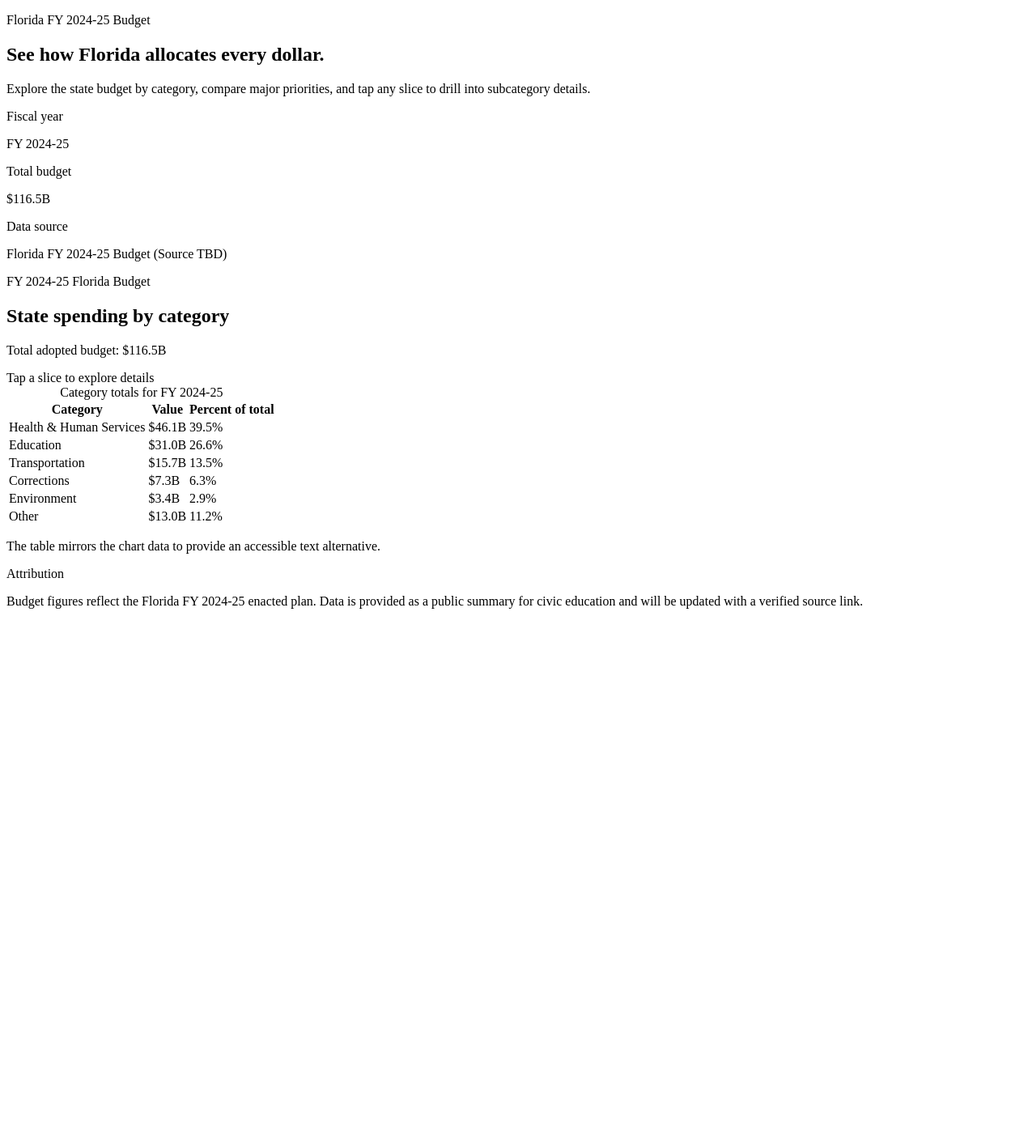
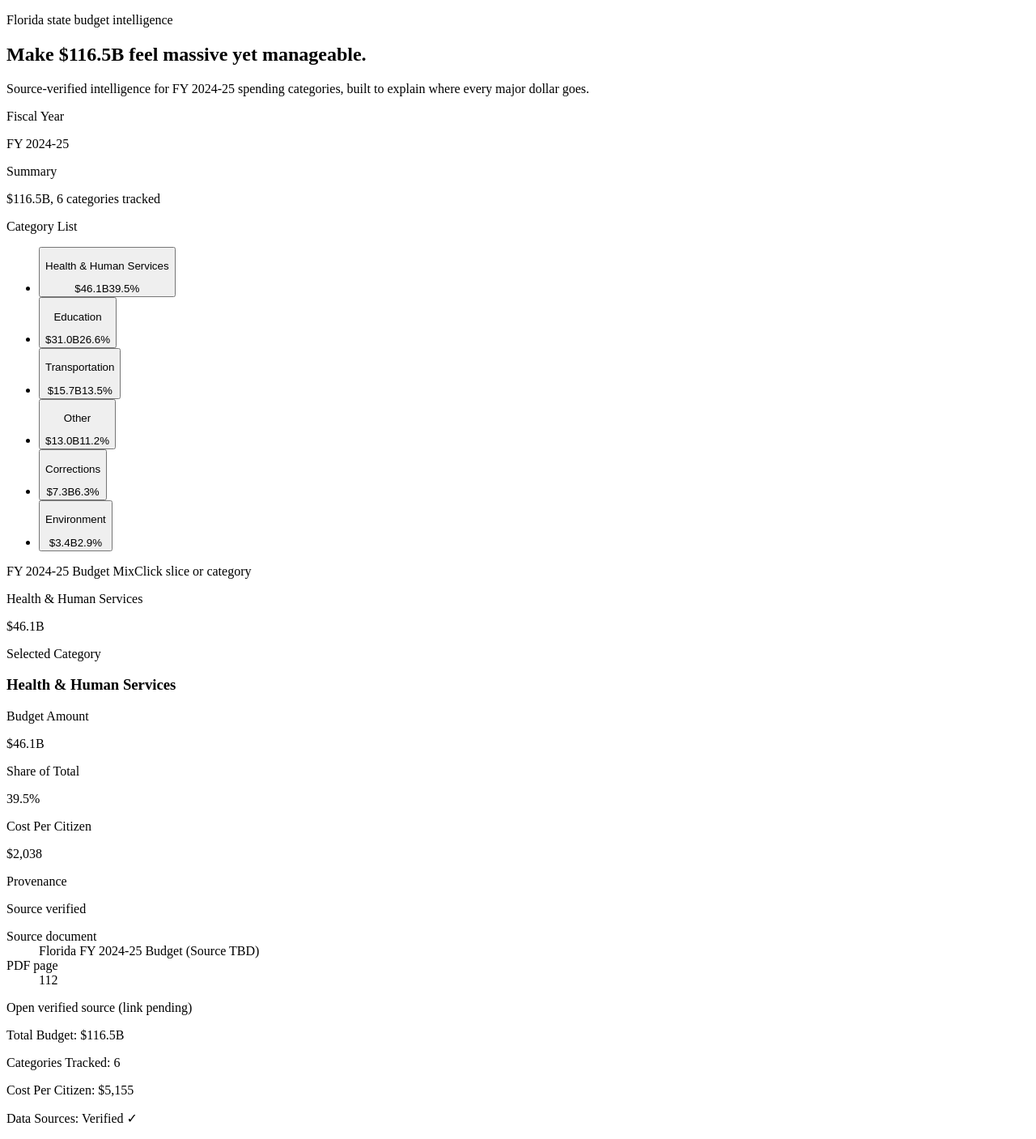
Before and after one commit to GITDusty/catalyst-patriot, a Next.js app: page / in a window 1280 px wide. Shown: the whole page at 81% size. Before the commit the page ends 800 px from the top, so only its background shows below. Built offline with nearby package versions, Linux system fonts and the light colour scheme.

Commit message:
feat: overhaul budget explorer into two-column dashboard layout

```diff
--- a/app/components/BudgetExplorer.tsx
+++ b/app/components/BudgetExplorer.tsx
@@ -1,83 +1,207 @@
 "use client";
 
-import { useId, useState } from "react";
+import { useMemo, useState } from "react";
 
-import type { BudgetCategory } from "../data/budget-types";
 import { floridaBudget } from "../data/florida-budget";
 import { BudgetDonut } from "./charts/BudgetDonut";
-import { CategoryDialog } from "./modals/CategoryDialog";
-import { CategoryTable } from "./tables/CategoryTable";
-import { formatCurrency } from "../utils/formatting";
+import {
+  formatCurrency,
+  formatCurrencyWhole,
+  formatPercent,
+} from "../utils/formatting";
+
+const FLORIDA_POPULATION = 22.6e6;
+
+const PAGE_BY_CATEGORY: Record<string, number> = {
+  "Health & Human Services": 112,
+  Education: 74,
+  Transportation: 168,
+  Corrections: 201,
+  Environment: 233,
+  Other: 262,
+};
 
 export const BudgetExplorer = () => {
-  const tableId = useId();
-  const [selectedCategory, setSelectedCategory] = useState<BudgetCategory | null>(
-    null
-  );
   const {
-    meta: { fiscalYear, totalBudget },
+    meta: { fiscalYear, totalBudget, sourceLabel, sourceUrl },
     categories,
   } = floridaBudget;
+  const sortedCategories = useMemo(
+    () => [...categories].sort((a, b) => b.value - a.value),
+    [categories]
+  );
+  const [selectedCategoryName, setSelectedCategoryName] = useState(
+    sortedCategories[0]?.name ?? ""
+  );
+  const selectedCategory =
+    sortedCategories.find((category) => category.name === selectedCategoryName) ??
+    sortedCategories[0] ??
+    null;
+
+  if (!selectedCategory) {
+    return null;
+  }
+
+  const selectedPercent =
+    totalBudget > 0 ? selectedCategory.value / totalBudget : 0;
+  const categoryCostPerCitizen = selectedCategory.value / FLORIDA_POPULATION;
+  const provenancePage = PAGE_BY_CATEGORY[selectedCategory.name] ?? 1;
+  const hasSourceLink = Boolean(sourceUrl);
 
   return (
-    <section className="section-shell">
-      <div className="grid gap-6 lg:grid-cols-[minmax(0,1.2fr)_minmax(0,0.8fr)]">
-        <div className="rounded-3xl border border-slate-200 bg-white/90 p-6 shadow-sm">
-          <div className="flex flex-col gap-3 sm:flex-row sm:items-end sm:justify-between">
-            <div>
-              <p className="text-xs font-semibold uppercase tracking-[0.2em] text-slate-500">
-                {fiscalYear} Florida Budget
-              </p>
-              <h2 className="mt-2 text-2xl font-semibold text-slate-900 sm:text-3xl">
-                State spending by category
-              </h2>
-              <p className="mt-2 text-sm text-slate-600">
-                Total adopted budget: {formatCurrency(totalBudget)}
-              </p>
+    <section className="section-shell pt-8">
+      <div className="grid gap-6 lg:grid-cols-[minmax(0,0.4fr)_minmax(0,0.6fr)]">
+        <aside className="rounded-xl border border-white/10 bg-white/5 p-4 backdrop-blur-md md:p-5">
+          <p className="text-xs uppercase tracking-[0.2em] text-gray-400">
+            Category List
+          </p>
+          <ul className="mt-4 space-y-2">
+            {sortedCategories.map((category) => {
+              const percent = totalBudget > 0 ? category.value / totalBudget : 0;
+              const isActive = selectedCategory.name === category.name;
+
+              return (
+                <li key={category.name}>
+                  <button
+                    type="button"
+                    onClick={() => setSelectedCategoryName(category.name)}
+                    className={`w-full rounded-lg border p-3 text-left transition-all duration-300 ${
+                      isActive
+                        ? "border-cyan-500 bg-cyan-500/10 shadow-[inset_3px_0_0_0_rgba(6,182,212,1)]"
+                        : "border-white/10 bg-slate-950/40 hover:border-cyan-500/40 hover:bg-slate-900/70"
+                    }`}
+                  >
+                    <p
+                      className={`text-sm font-semibold ${
+                        isActive ? "text-cyan-300" : "text-white"
+                      }`}
+                    >
+                      {category.name}
+                    </p>
+                    <div className="mt-2 flex items-center justify-between gap-3 text-xs">
+                      <span className="text-gray-300">
+                        {formatCurrency(category.value)}
+                      </span>
+                      <span className={isActive ? "text-cyan-400" : "text-gray-400"}>
+                        {formatPercent(percent)}
+                      </span>
+                    </div>
+                  </button>
+                </li>
+              );
+            })}
+          </ul>
+        </aside>
+
+        <div className="space-y-4">
+          <div className="rounded-xl border border-white/10 bg-white/5 p-4 backdrop-blur-md md:p-6">
+            <div className="mb-3 flex items-center justify-between text-xs uppercase tracking-[0.18em] text-gray-400">
+              <span>{fiscalYear} Budget Mix</span>
+              <span>Click slice or category</span>
             </div>
-            <div className="inline-flex items-center rounded-full border border-slate-200 bg-slate-50 px-3 py-1 text-xs font-semibold text-slate-600">
-              Tap a slice to explore details
-            </div>
-          </div>
-
-          <div className="mt-6">
             <BudgetDonut
-              data={categories}
+              data={sortedCategories}
               total={totalBudget}
-              tableId={tableId}
-              activeCategory={selectedCategory?.name}
+              tableId="budget-category-summary"
+              activeCategory={selectedCategory.name}
+              centerLabel={selectedCategory.name}
+              centerValue={formatCurrency(selectedCategory.value)}
               onSelectCategory={(category) => {
-                setSelectedCategory(category);
+                setSelectedCategoryName(category.name);
               }}
             />
           </div>
-        </div>
 
-        <div className="rounded-3xl border border-slate-200 bg-white/90 p-6 shadow-sm">
-          <CategoryTable
-            id={tableId}
-            caption={`Category totals for ${fiscalYear}`}
-            items={categories}
-            total={totalBudget}
-          />
-          <p className="mt-4 text-xs text-slate-500">
-            The table mirrors the chart data to provide an accessible text
-            alternative.
-          </p>
+          <div className="rounded-xl border border-white/10 bg-white/5 p-5 backdrop-blur-md transition-all duration-300">
+            <p className="text-xs uppercase tracking-[0.18em] text-cyan-400">
+              Selected Category
+            </p>
+            <h3 className="mt-2 text-2xl font-semibold text-white">
+              {selectedCategory.name}
+            </h3>
+            <div className="mt-4 grid gap-3 sm:grid-cols-3">
+              <div className="rounded-lg border border-white/10 bg-slate-950/30 p-3">
+                <p className="text-xs uppercase tracking-wide text-gray-400">
+                  Budget Amount
+                </p>
+                <p className="mt-1 text-lg font-semibold text-white">
+                  {formatCurrency(selectedCategory.value)}
+                </p>
+              </div>
+              <div className="rounded-lg border border-white/10 bg-slate-950/30 p-3">
+                <p className="text-xs uppercase tracking-wide text-gray-400">
+                  Share of Total
+                </p>
+                <p className="mt-1 text-lg font-semibold text-white">
+                  {formatPercent(selectedPercent)}
+                </p>
+              </div>
+              <div className="rounded-lg border border-white/10 bg-slate-950/30 p-3">
+                <p className="text-xs uppercase tracking-wide text-gray-400">
+                  Cost Per Citizen
+                </p>
+                <p className="mt-1 text-lg font-semibold text-white">
+                  {formatCurrencyWhole(categoryCostPerCitizen)}
+                </p>
+              </div>
+            </div>
+
+            <div className="mt-5 rounded-lg border border-white/10 bg-slate-950/35 p-4">
+              <div className="mb-3 flex items-center justify-between gap-3">
+                <p className="text-sm font-semibold text-white">Provenance</p>
+                <span className="rounded-full border border-cyan-500/40 bg-cyan-500/10 px-2 py-1 text-xs font-medium text-cyan-300">
+                  Source verified
+                </span>
+              </div>
+              <dl className="space-y-2 text-sm">
+                <div className="flex items-center justify-between gap-3">
+                  <dt className="text-gray-400">Source document</dt>
+                  <dd className="text-right text-gray-200">{sourceLabel}</dd>
+                </div>
+                <div className="flex items-center justify-between gap-3">
+                  <dt className="text-gray-400">PDF page</dt>
+                  <dd className="text-gray-200">{provenancePage}</dd>
+                </div>
+              </dl>
+              {hasSourceLink ? (
+                <a
+                  href={sourceUrl}
+                  target="_blank"
+                  rel="noreferrer"
+                  className="mt-4 inline-flex text-sm font-medium text-cyan-400 transition hover:text-cyan-300"
+                >
+                  Open verified source
+                </a>
+              ) : (
+                <span className="mt-4 inline-flex text-sm text-gray-500">
+                  Open verified source (link pending)
+                </span>
+              )}
+            </div>
+          </div>
         </div>
       </div>
 
-      <CategoryDialog
-        open={Boolean(selectedCategory)}
-        onOpenChange={(open) => {
-          if (!open) {
-            setSelectedCategory(null);
-          }
-        }}
-        category={selectedCategory}
-        fiscalYear={fiscalYear}
-        total={totalBudget}
-      />
+      <div
+        id="budget-category-summary"
+        className="mt-6 grid gap-3 rounded-xl border border-white/10 bg-slate-950/40 p-4 text-sm text-gray-200 md:grid-cols-4"
+      >
+        <p>
+          Total Budget: <span className="font-semibold text-white">{formatCurrency(totalBudget)}</span>
+        </p>
+        <p>
+          Categories Tracked: <span className="font-semibold text-white">{sortedCategories.length}</span>
+        </p>
+        <p>
+          Cost Per Citizen:{" "}
+          <span className="font-semibold text-white">
+            {formatCurrencyWhole(totalBudget / FLORIDA_POPULATION)}
+          </span>
+        </p>
+        <p>
+          Data Sources: <span className="font-semibold text-cyan-300">Verified ✓</span>
+        </p>
+      </div>
     </section>
   );
 };
--- a/app/components/charts/BudgetDonut.tsx
+++ b/app/components/charts/BudgetDonut.tsx
@@ -20,6 +20,8 @@ type BudgetDonutProps = {
   onSelectCategory: (category: BudgetCategory) => void;
   tableId: string;
   activeCategory?: string;
+  centerLabel?: string;
+  centerValue?: string;
 };
 
 type DonutTooltipProps = {
@@ -43,11 +45,11 @@ const DonutTooltip = ({ active, payload, total }: DonutTooltipProps) => {
   const percent = total > 0 ? value / total : 0;
 
   return (
-    <div className="rounded-lg border border-slate-200 bg-white/95 px-3 py-2 text-xs shadow-lg">
-      <div className="text-sm font-semibold text-slate-900">
+    <div className="rounded-lg border border-white/10 bg-slate-950/90 px-3 py-2 text-xs shadow-lg backdrop-blur">
+      <div className="text-sm font-semibold text-white">
         {item?.name ?? entry.name}
       </div>
-      <div className="mt-1 flex flex-col gap-1 text-slate-600">
+      <div className="mt-1 flex flex-col gap-1 text-gray-300">
         <span>{formatCurrency(value)}</span>
         <span>{formatPercent(percent)} of total</span>
       </div>
@@ -61,6 +63,8 @@ export const BudgetDonut = ({
   onSelectCategory,
   tableId,
   activeCategory,
+  centerLabel,
+  centerValue,
 }: BudgetDonutProps) => {
   const activeIndex = activeCategory
     ? data.findIndex((item) => item.name === activeCategory)
@@ -73,7 +77,7 @@ export const BudgetDonut = ({
       aria-label="Budget category breakdown"
       role="img"
     >
-      <div className="h-72 w-full sm:h-80 md:h-96">
+      <div className="relative h-72 w-full sm:h-80 md:h-96">
         <ResponsiveContainer width="100%" height="100%">
           <PieChart>
             <Pie
@@ -108,6 +112,18 @@ export const BudgetDonut = ({
             <Tooltip trigger="click" content={<DonutTooltip total={total} />} />
           </PieChart>
         </ResponsiveContainer>
+        {centerLabel && centerValue ? (
+          <div className="pointer-events-none absolute inset-0 flex items-center justify-center">
+            <div className="max-w-[11rem] text-center">
+              <p className="text-xs uppercase tracking-[0.16em] text-gray-400">
+                {centerLabel}
+              </p>
+              <p className="mt-2 text-xl font-semibold text-white sm:text-2xl">
+                {centerValue}
+              </p>
+            </div>
+          </div>
+        ) : null}
       </div>
     </div>
   );
--- a/app/globals.css
+++ b/app/globals.css
@@ -1,18 +1,18 @@
 @import "tailwindcss";
 
 :root {
-  --background: #f7f7f3;
-  --foreground: #0f172a;
-  --surface: #ffffff;
-  --surface-muted: #f1f5f9;
-  --accent: #1e3a8a;
-  --accent-strong: #b91c1c;
-  --chart-1: #1e3a8a;
-  --chart-2: #2563eb;
-  --chart-3: #b91c1c;
-  --chart-4: #0f766e;
-  --chart-5: #b45309;
-  --chart-6: #475569;
+  --background: #070b16;
+  --foreground: #e2e8f0;
+  --surface: #111827;
+  --surface-muted: #1f2937;
+  --accent: #22d3ee;
+  --accent-strong: #38bdf8;
+  --chart-1: #22d3ee;
+  --chart-2: #3b82f6;
+  --chart-3: #14b8a6;
+  --chart-4: #0ea5e9;
+  --chart-5: #818cf8;
+  --chart-6: #2dd4bf;
 }
 
 @theme inline {
@@ -22,25 +22,11 @@
   --font-mono: var(--font-geist-mono);
 }
 
-@media (prefers-color-scheme: dark) {
-  :root {
-    --background: #0b1120;
-    --foreground: #e2e8f0;
-    --surface: #111827;
-    --surface-muted: #1f2937;
-    --accent: #60a5fa;
-    --accent-strong: #f87171;
-    --chart-1: #60a5fa;
-    --chart-2: #38bdf8;
-    --chart-3: #f87171;
-    --chart-4: #2dd4bf;
-    --chart-5: #f59e0b;
-    --chart-6: #cbd5f5;
-  }
-}
-
 body {
-  background: radial-gradient(circle at top, #ffffff 0%, var(--background) 45%);
+  background:
+    radial-gradient(circle at 15% -10%, #1f3a8a55 0%, transparent 35%),
+    radial-gradient(circle at 85% 0%, #06b6d433 0%, transparent 30%),
+    linear-gradient(160deg, #060913 0%, #0b152a 52%, #1f2f45 100%);
   color: var(--foreground);
   font-family: var(--font-geist-sans);
   min-height: 100vh;
@@ -53,17 +39,18 @@ body {
 .section-shell {
   margin: 0 auto;
   width: min(100% - 2rem, 72rem);
-  padding: 3rem 0;
+  padding: 2rem 0;
 }
 
 .meta-card {
   display: grid;
   gap: 1.25rem;
-  border-radius: 1.5rem;
-  border: 1px solid #e2e8f0;
-  background: var(--surface);
+  border-radius: 0.75rem;
+  border: 1px solid rgb(255 255 255 / 0.1);
+  background: rgb(255 255 255 / 0.05);
+  backdrop-filter: blur(12px);
   padding: 1.5rem;
-  box-shadow: 0 20px 45px -40px rgba(15, 23, 42, 0.45);
+  box-shadow: 0 20px 45px -40px rgba(7, 11, 22, 0.7);
 }
 
 .eyebrow {
@@ -74,5 +61,5 @@ body {
   font-weight: 600;
   letter-spacing: 0.2em;
   text-transform: uppercase;
-  color: #64748b;
+  color: #94a3b8;
 }
--- a/app/page.tsx
+++ b/app/page.tsx
@@ -3,62 +3,48 @@ import { floridaBudget } from "./data/florida-budget";
 import { formatCurrency } from "./utils/formatting";
 
 export default function Home() {
-  const { meta } = floridaBudget;
+  const {
+    meta: { fiscalYear, totalBudget },
+    categories,
+  } = floridaBudget;
 
   return (
     <main className="page-shell">
-      <section className="section-shell">
-        <div className="flex flex-col gap-8 lg:flex-row lg:items-end lg:justify-between">
-          <div className="max-w-2xl">
-            <p className="eyebrow">Florida FY 2024-25 Budget</p>
-            <h1 className="mt-4 text-4xl font-semibold text-slate-900 sm:text-5xl">
-              See how Florida allocates every dollar.
+      <section className="section-shell pb-4 pt-10">
+        <div className="flex flex-col gap-5 lg:flex-row lg:items-end lg:justify-between">
+          <div className="max-w-3xl">
+            <p className="eyebrow">Florida state budget intelligence</p>
+            <h1 className="mt-3 text-4xl font-semibold text-white sm:text-5xl">
+              Make {formatCurrency(totalBudget)} feel massive yet manageable.
             </h1>
-            <p className="mt-4 text-lg text-slate-600">
-              Explore the state budget by category, compare major priorities,
-              and tap any slice to drill into subcategory details.
+            <p className="mt-3 text-lg text-gray-300">
+              Source-verified intelligence for FY 2024-25 spending categories,
+              built to explain where every major dollar goes.
             </p>
           </div>
 
-          <div className="meta-card">
+          <div className="meta-card max-w-sm">
             <div>
-              <p className="text-xs uppercase tracking-[0.2em] text-slate-500">
-                Fiscal year
+              <p className="text-xs uppercase tracking-[0.2em] text-gray-400">
+                Fiscal Year
               </p>
-              <p className="mt-2 text-lg font-semibold text-slate-900">
-                {meta.fiscalYear}
+              <p className="mt-2 text-lg font-semibold text-white">
+                {fiscalYear}
               </p>
             </div>
             <div>
-              <p className="text-xs uppercase tracking-[0.2em] text-slate-500">
-                Total budget
+              <p className="text-xs uppercase tracking-[0.2em] text-gray-400">
+                Summary
               </p>
-              <p className="mt-2 text-lg font-semibold text-slate-900">
-                {formatCurrency(meta.totalBudget)}
+              <p className="mt-2 text-lg font-semibold text-white">
+                {formatCurrency(totalBudget)}, {categories.length} categories tracked
               </p>
-            </div>
-            <div>
-              <p className="text-xs uppercase tracking-[0.2em] text-slate-500">
-                Data source
-              </p>
-              <p className="mt-2 text-sm text-slate-600">{meta.sourceLabel}</p>
             </div>
           </div>
         </div>
       </section>
 
       <BudgetExplorer />
-
-      <section className="section-shell">
-        <div className="rounded-3xl border border-slate-200 bg-white/80 p-6 text-sm text-slate-600">
-          <p className="font-semibold text-slate-800">Attribution</p>
-          <p className="mt-2">
-            Budget figures reflect the Florida FY 2024-25 enacted plan. Data is
-            provided as a public summary for civic education and will be
-            updated with a verified source link.
-          </p>
-        </div>
-      </section>
     </main>
   );
 }
--- a/app/utils/formatting.ts
+++ b/app/utils/formatting.ts
@@ -3,6 +3,12 @@ const currencyFormatter = new Intl.NumberFormat("en-US", {
   currency: "USD",
   notation: "compact",
   maximumFractionDigits: 1,
+});
+
+const fullCurrencyFormatter = new Intl.NumberFormat("en-US", {
+  style: "currency",
+  currency: "USD",
+  maximumFractionDigits: 0,
 });
 
 const percentFormatter = new Intl.NumberFormat("en-US", {
@@ -13,5 +19,8 @@ const percentFormatter = new Intl.NumberFormat("en-US", {
 export const formatCurrency = (value: number): string =>
   currencyFormatter.format(value);
 
+export const formatCurrencyWhole = (value: number): string =>
+  fullCurrencyFormatter.format(value);
+
 export const formatPercent = (value: number): string =>
   percentFormatter.format(value);
```
